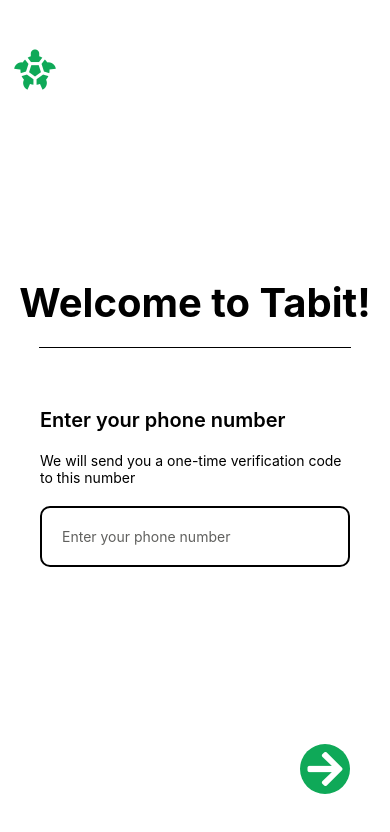
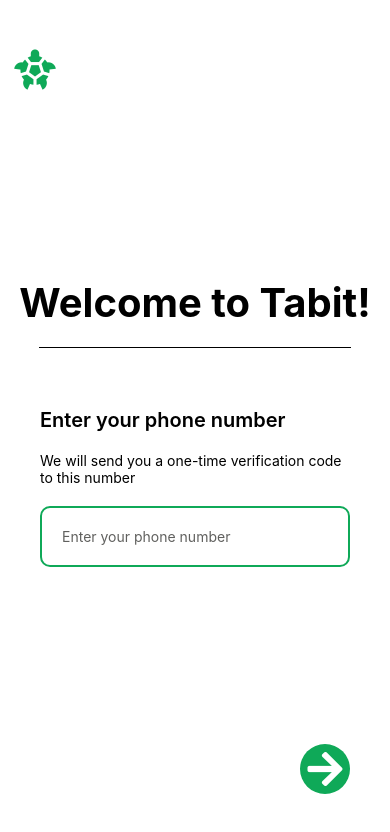
Before and after one commit to yesh0907/Tabit, a React Native app: screen /Login in a window 390 px wide. Shown: the top 832 px of the page. Built offline with nearby package versions, Linux system fonts and the light colour scheme; what expo-linking would draw is missing.

Commit message:
Change border to green

```diff
--- a/screens/LoginScreen.tsx
+++ b/screens/LoginScreen.tsx
@@ -109,7 +109,7 @@ const styles = StyleSheet.create({
   mobileInput: {
     backgroundColor: 'white',
     padding: 20,
-    borderColor: 'black',
+    borderColor: Colors.green,
     borderStyle: 'solid',
     borderRadius: 10,
     borderWidth: 2,
```
